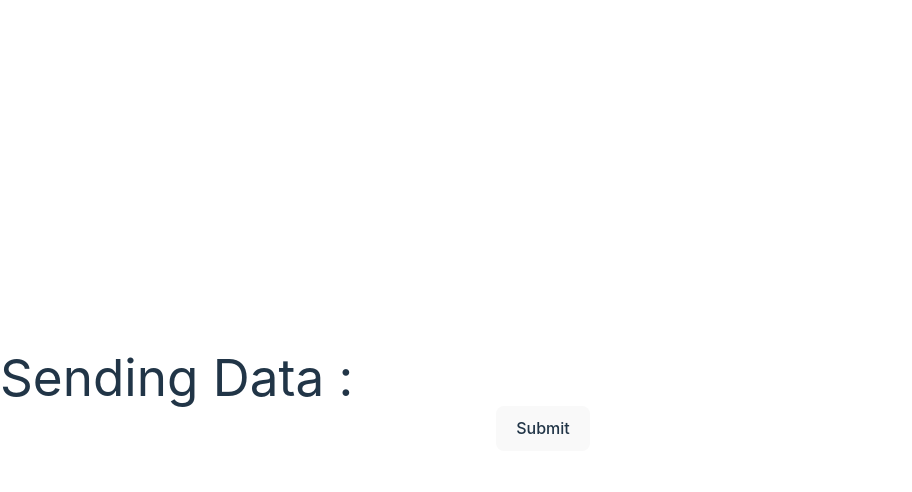
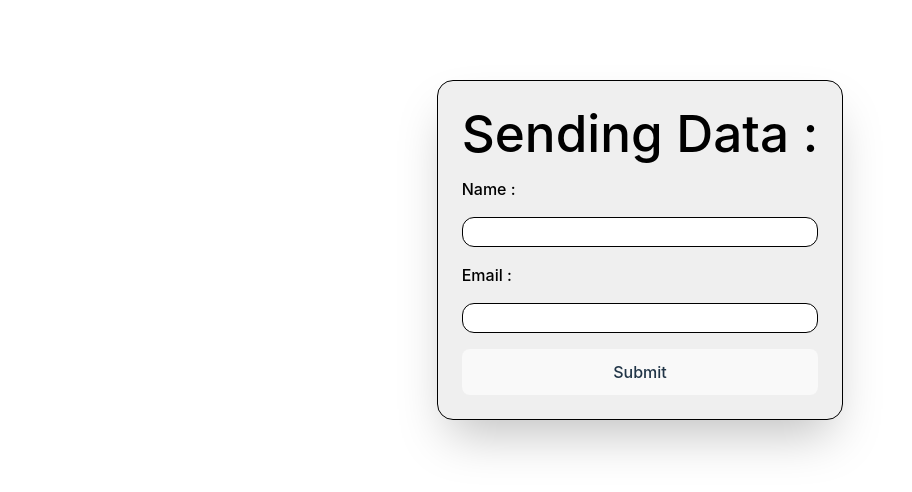
Before and after one commit to Redha4Dev/auth-test, a React (Vite) app in the folder frontend/: page / in a window 1280 px wide. Shown: the top 492 px of the page, without its empty margins (0-912 px from the left). Built offline with nearby package versions, Linux system fonts and the light colour scheme.

Commit message:
modified:   frontend/src/App.jsx 	modified:   frontend/src/index.css

```diff
--- a/frontend/src/App.jsx
+++ b/frontend/src/App.jsx
@@ -24,12 +24,14 @@ function App() {
   };
 
   return (
-    <div>
-      <form onSubmit={handleSubmit}>
-        <h1>Sending Data :</h1>
-        <input type="text" name="name" value={dataF.name} onChange={handleChange} />
-        <input type="email" name="email" value={dataF.email} onChange={handleChange} />
-        <button type="submit">Submit</button>
+    <div className="bg-white h-screen p-20 w-screen">
+      <form onSubmit={handleSubmit} className="bg-[#EFEFEF] w-fit mx-auto flex flex-col p-6 gap-4 border-[1px] border-black rounded-2xl shadow-2xl ">
+        <h1 className="text-black font-medium">Sending Data :</h1>
+        <label className="font-xl text-black font-medium">Name :</label>
+        <input className="bg-white border-black border-[1px] rounded-xl text-xl outline-none text-black px-4" type="text" name="name" value={dataF.name} onChange={handleChange} />
+        <label className="font-xl text-black font-medium">Email :</label>
+        <input className="bg-white border-black border-[1px] rounded-xl text-xl outline-none text-black px-4" type="email" name="email" value={dataF.email} onChange={handleChange} />
+        <button className="ouline-none" type="submit">Submit</button>
       </form>
 
       {response && (
--- a/frontend/src/index.css
+++ b/frontend/src/index.css
@@ -6,8 +6,6 @@
 
   color-scheme: light dark;
   color: rgba(255, 255, 255, 0.87);
-  background-color: #ff0e0e;
-
   font-synthesis: none;
   text-rendering: optimizeLegibility;
   -webkit-font-smoothing: antialiased;
```
